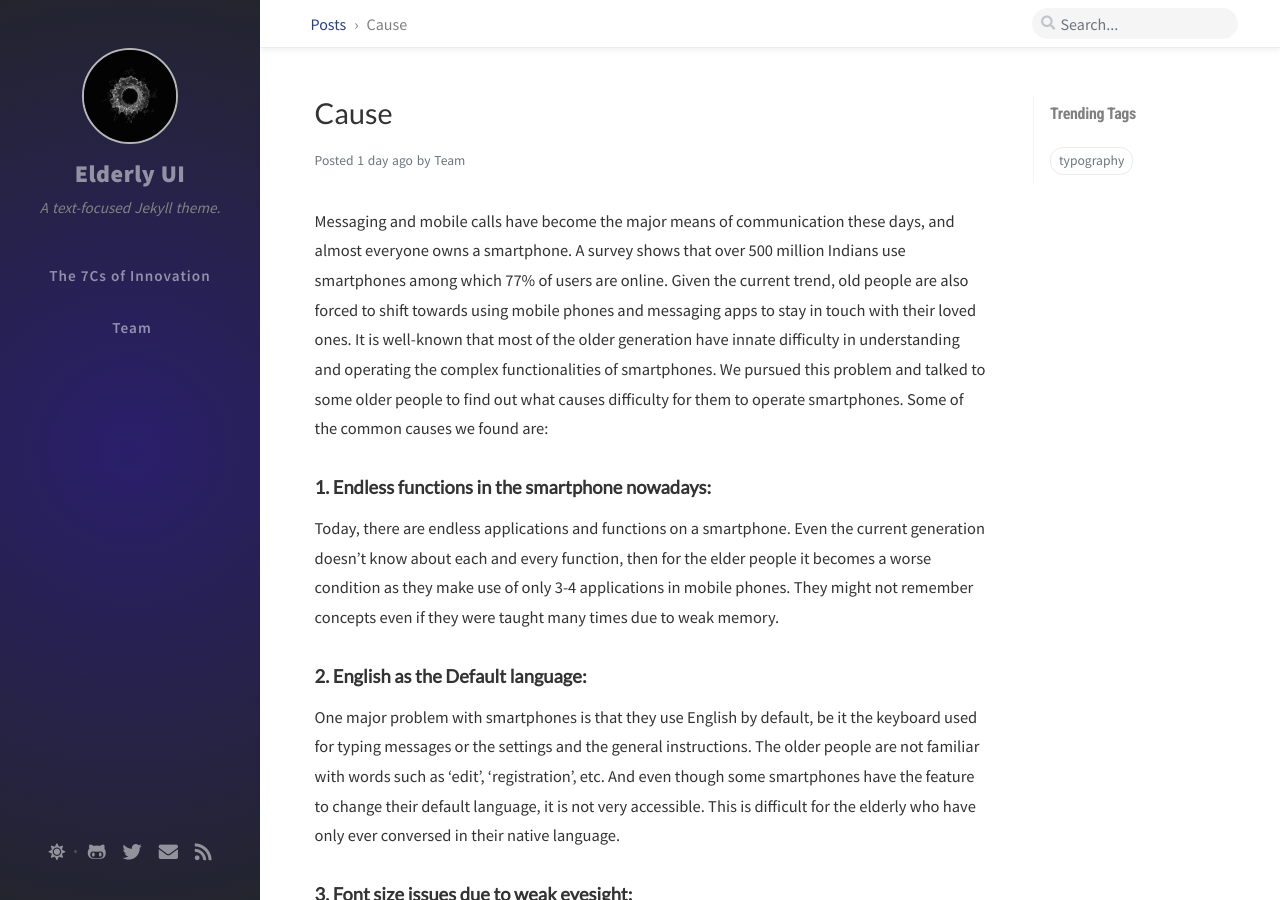
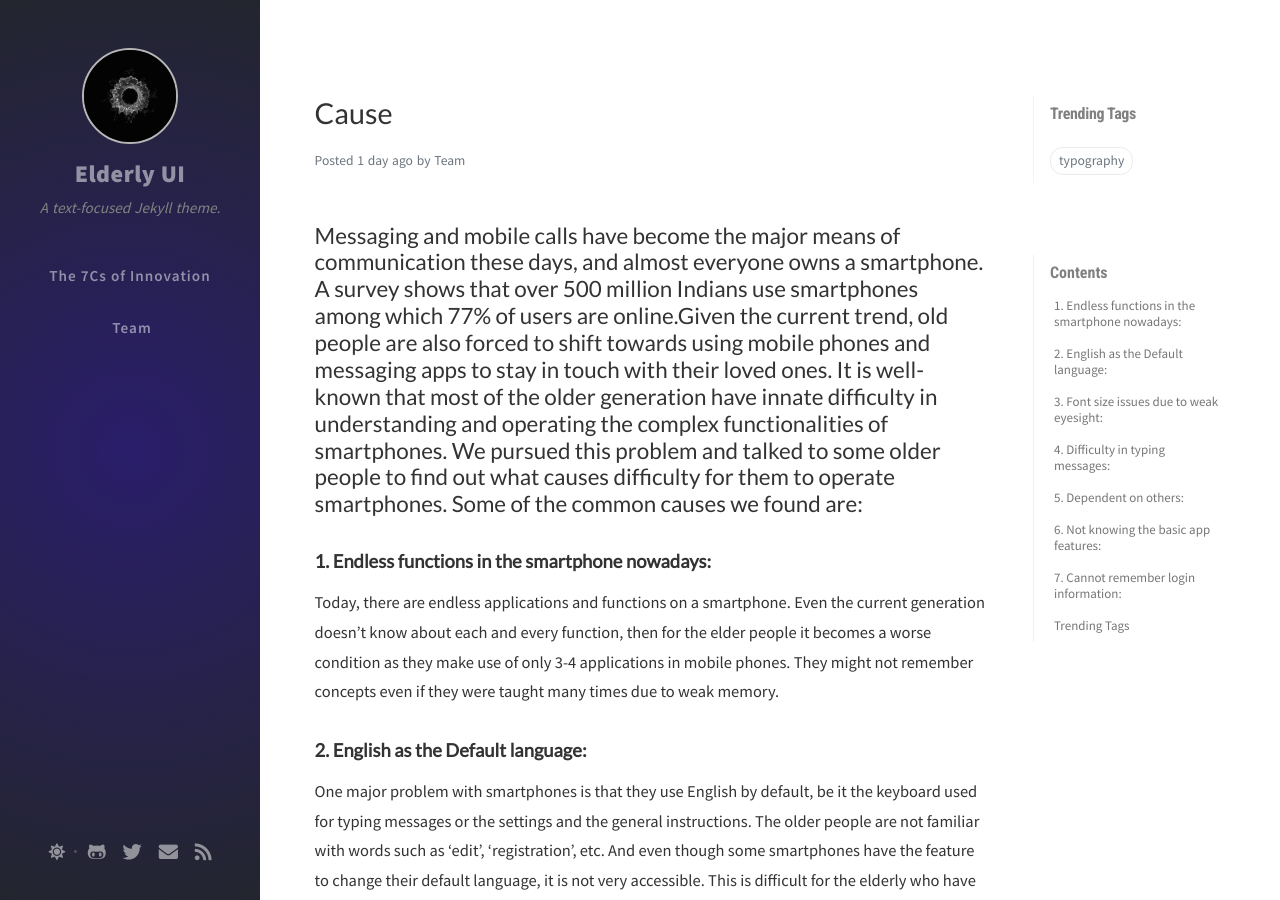
Before and after one commit to 3y3p4tch/elderlyUI, a Jekyll site: the page built from _posts/2020-10-22-cause.md, in a window 1280 px wide and 900 px high. Built offline with Jekyll 4.4.1, drawn with Linux system fonts in a browser that asks for light colours; nearby versions of some CDN libraries; comment, search, counter and statistics services are not loaded; some of the changed text lies outside the part shown.

```diff
--- a/_posts/2020-10-22-cause.md
+++ b/_posts/2020-10-22-cause.md
@@ -6,9 +6,7 @@
 math: true
 ---
 
-Messaging and mobile calls have become the major means of communication these days, and almost everyone owns a smartphone. A survey shows that over 500 million Indians use smartphones among which 77% of users are online.
-Given the current trend, old people are also forced to shift towards using mobile phones and messaging apps to stay in touch with their loved ones. It is well-known that most of the older generation have innate difficulty in understanding and operating the complex functionalities of smartphones.
-We pursued this problem and talked to some older people to find out what causes difficulty for them to operate smartphones. Some of the common causes we found are:
+## Messaging and mobile calls have become the major means of communication these days, and almost everyone owns a smartphone. A survey shows that over 500 million Indians use smartphones among which 77% of users are online.Given the current trend, old people are also forced to shift towards using mobile phones and messaging apps to stay in touch with their loved ones. It is well-known that most of the older generation have innate difficulty in understanding and operating the complex functionalities of smartphones. We pursued this problem and talked to some older people to find out what causes difficulty for them to operate smartphones. Some of the common causes we found are:
 
 #### **1. Endless functions in the smartphone nowadays:**
 
```
Also changed, not shown: _posts/2020-10-23-check.md (added), _posts/2020-10-23-comprehension.md (added), _posts/2020-10-23-context.md (added), _posts/2020-10-23-crafting.md (added).
